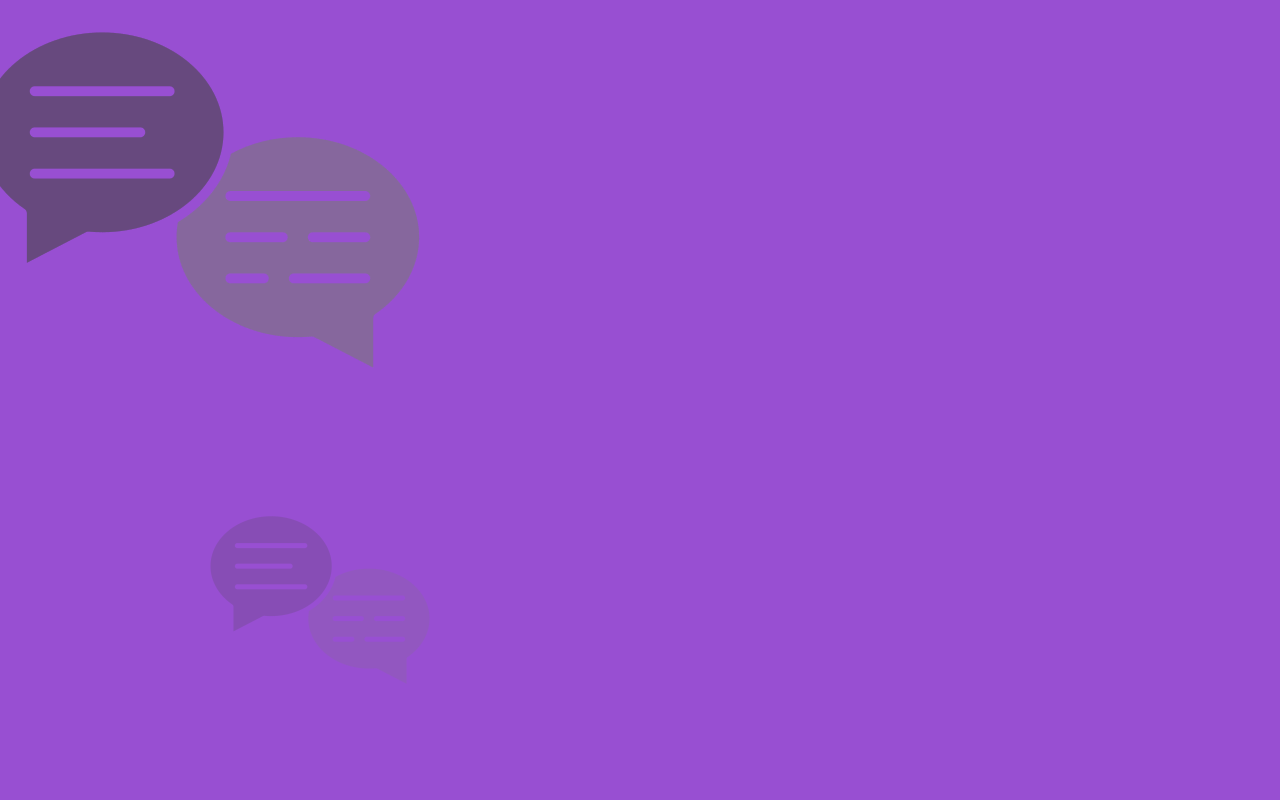
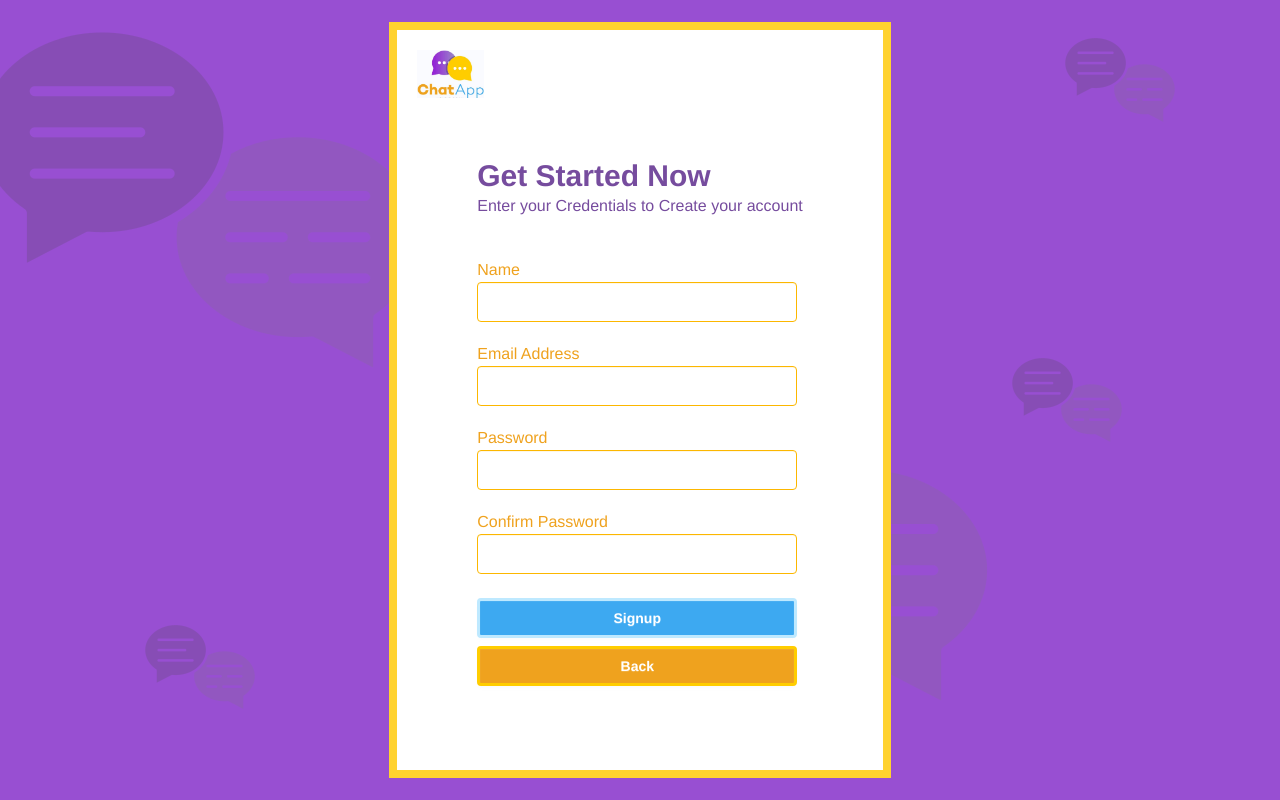
Before and after one commit to kasDev18/chat_app_react, a React (Vite) app in the folder client/: page /login in a window 1280 px wide. Built offline with nearby package versions, Linux system fonts and the light colour scheme.

Commit message:
Created Signup Component

```diff
--- a/client/src/pages/login/Login.jsx
+++ b/client/src/pages/login/Login.jsx
@@ -4,7 +4,7 @@ function Login() {
   return (
     <div className="h-screen w-screen bg-[#984FD2] font-display">
       <div className="triangle absolute"></div>
-      <div className="flex h-screen w-screen absolute">
+      <div className="flex flex-1 h-screen w-screen absolute">
         <div className="absolute w-screen flex justify-end p-5">
           <button className="btn btn-warning mx-2">Signup</button>
           <button className="btn btn-warning btn-circle mx-2">?</button>
--- a/client/src/pages/signup/Signup.jsx
+++ b/client/src/pages/signup/Signup.jsx
@@ -15,10 +15,46 @@ function Signup() {
     <div className="h-screen w-screen bg-[#984FD2] font-display">
         <div className='background-chat-imgs'>
             <img src="/images/chat2.png" alt="" className={"opacity-20 absolute top-1/4 left-50 transform -translate-x-1/2 -translate-y-1/2"}/>
-            <img src="/images/chat2.png" width={"20%"} height={"20%"} alt="" className={"opacity-20 absolute top-3/4 left-1/4 transform -translate-x-1/2 -translate-y-1/2"}/>
-            <img src="/images/chat2.png" alt="" className={"opacity-20 absolute top-1/4 left-50 transform -translate-x-1/2 -translate-y-1/2"}/>
-            <img src="/images/chat2.png" alt="" className={"opacity-20 absolute top-1/4 left-50 transform -translate-x-1/2 -translate-y-1/2"}/>
-            <img src="/images/chat2.png" alt="" className={"opacity-20 absolute top-1/4 left-50 transform -translate-x-1/2 -translate-y-1/2"}/>
+            <img src="/images/chat2.png"  alt="" className={"opacity-20 absolute top-2/3 left-3/5 transform -translate-x-1/2 -translate-y-1/2"}/>
+            <img src="/images/chat2.png" width={"10%"} height={"10%"} alt="" className={"opacity-20 absolute top-4/8 left-5/6 transform -translate-x-1/2 -translate-y-1/2"}/>
+            <img src="/images/chat2.png" width={"10%"} height={"10%"} alt="" className={"opacity-20 absolute top-1/10 left-7/8 transform -translate-x-1/2 -translate-y-1/2"}/>
+            <img src="/images/chat2.png" alt="" width={"10%"} height={"10%"} className={"opacity-20 absolute top-5/6 left-50 transform -translate-x-1/2 -translate-y-1/2"}/>
+        </div>
+        <div className='flex justify-center items-center flex-1 h-screen w-screen absolute '>
+          <div className='bg-white border-8 border-amber-300 p-5'>
+            <img src="/images/chatapp_logo.jpg" width={"15%"} height={"15%"} alt="" />
+            <div className='m-15'>
+              <div className='text-[#764C9E]'>
+                  <h1 className='text-3xl font-bold'>Get Started Now</h1>
+                  <h2>Enter your Credentials to Create your account</h2>
+              </div>
+              <form action="">
+              <div className='my-10 text-[#EFA21E]'>
+                  <div className='my-5'>
+                    <label htmlFor="">Name</label>
+                    <input type="text" className='input input-warning bg-transparent' />
+                  </div>
+                  <div className='my-5'>
+                    <label htmlFor="">Email Address</label>
+                    <input type="text" className='input input-warning bg-transparent' />
+                  </div>
+                  <div className='my-5'>
+                    <label htmlFor="">Password</label>
+                    <input type="text" className='input input-warning bg-transparent' />
+                  </div>
+                  <div className='my-5'>
+                    <label htmlFor="">Confirm Password</label>
+                    <input type="text" className='input input-warning bg-transparent' />
+                  </div>
+                  <div className='flex flex-col justify-center my-5'>
+                    <button className='btn bg-[#3DA9F1] text-white border-3 border-[#BEE9FF] w-80 my-1'>Signup</button>
+                    <button className='btn bg-[#EFA21E] text-white border-3 border-[#FFCD00] w-80 my-1'>Back</button>
+                  </div>
+              </div>
+              </form>
+            </div>
+
+          </div>
         </div>
     </div>
   )
```
Also changed, not shown: 1 other file (tests, documents, lock files or other folders).
